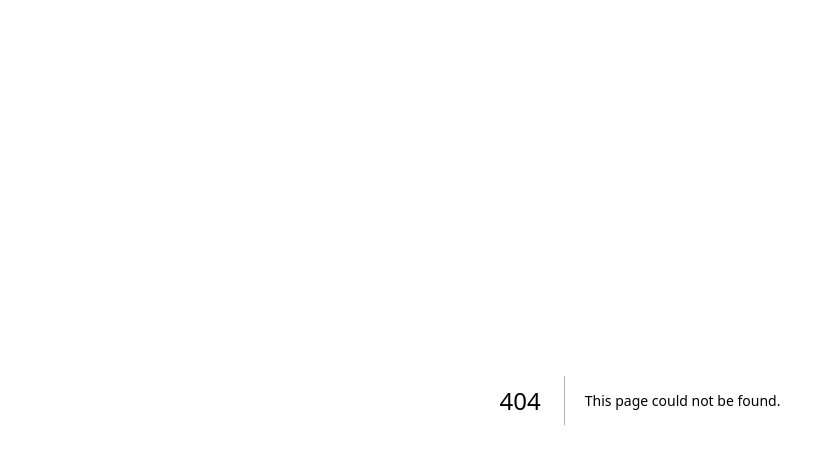
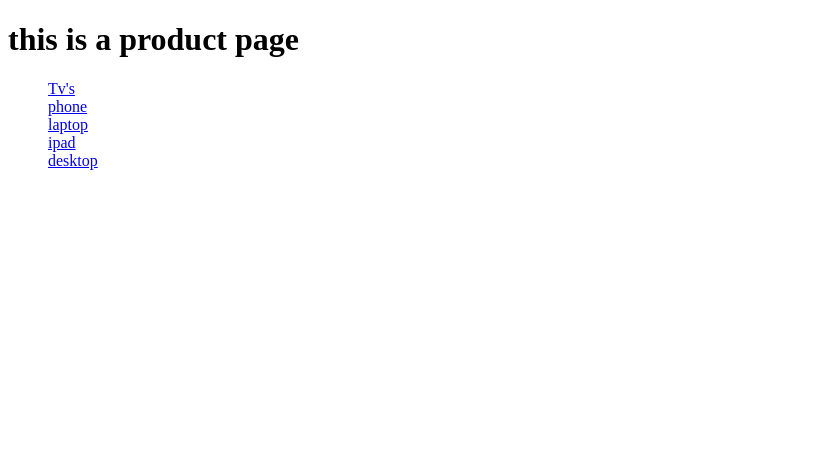
Before and after one commit to Bppatkar/learning_next_js, a Next.js app: page /product in a window 1280 px wide. Before the commit this address had no page. Shown: the top 464 px of the page, without its empty margins (0-835 px from the left). Built offline with nearby package versions, Linux system fonts and the light colour scheme.

Commit message:
learning about dynamic routing where we can create [slug] or [id] folder

```diff
--- a/app/globals.css
+++ b/app/globals.css
@@ -8,3 +8,8 @@ ul > li{
   color: #fff;
   text-decoration: none;
 }
+
+.main_heading{
+  font-size: 2rem;
+  color: #ec2727;
+}
--- a/app/homepage/page.jsx
+++ b/app/product/[slug]/page.jsx
@@ -3,7 +3,7 @@ import React from "react";
 const page = () => {
   return (
     <div>
-      <h1>this is HomePage jsx route</h1>
+      <h2>this is dynamic routing</h2>
     </div>
   );
 };
--- /dev/null
+++ b/app/product/page.jsx
@@ -0,0 +1,29 @@
+import Link from "next/link";
+import React from "react";
+
+const page = () => {
+  return (
+    <div>
+      <h1>this is a product page</h1>
+      <ul>
+        <li>
+          <Link href={"/product/tv's"}>Tv's</Link>
+        </li>
+        <li>
+          <Link href={"/product/phone"}>phone</Link>
+        </li>
+        <li>
+          <Link href={"/product/laptop"}>laptop</Link>
+        </li>
+        <li>
+          <Link href={"/product/ipad"}>ipad</Link>
+        </li>
+        <li>
+          <Link href={"/product/desktop"}>desktop</Link>
+        </li>
+      </ul>
+    </div>
+  );
+};
+
+export default page;
```
Also changed, not shown: app/page.jsx (+11 -1 lines).
